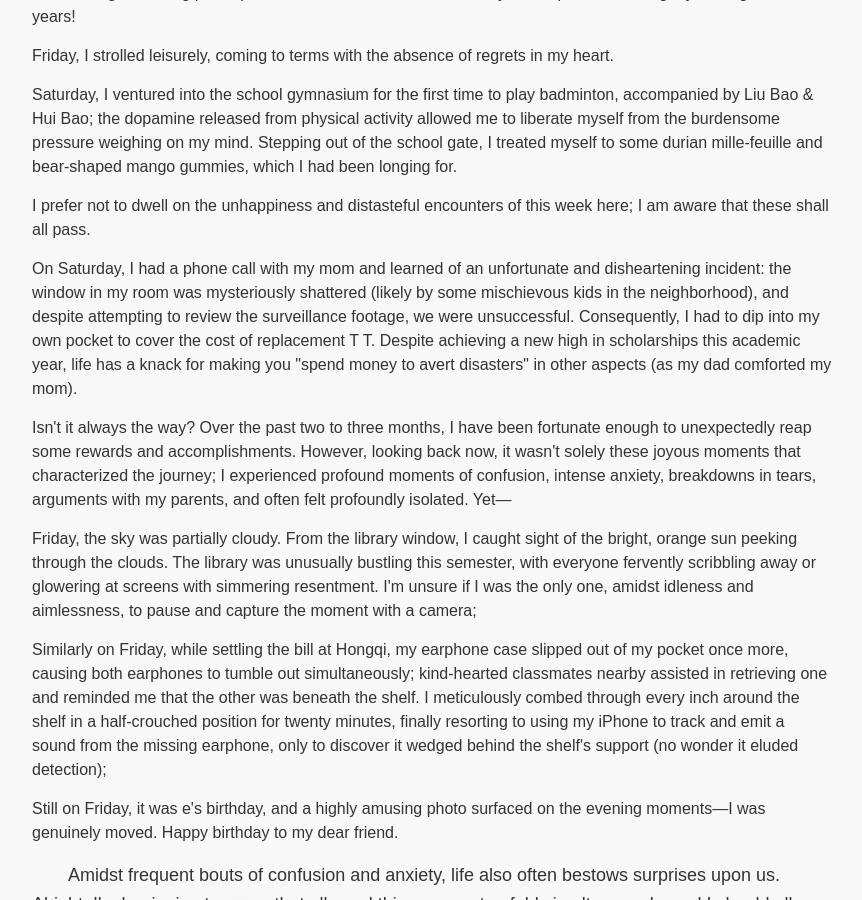
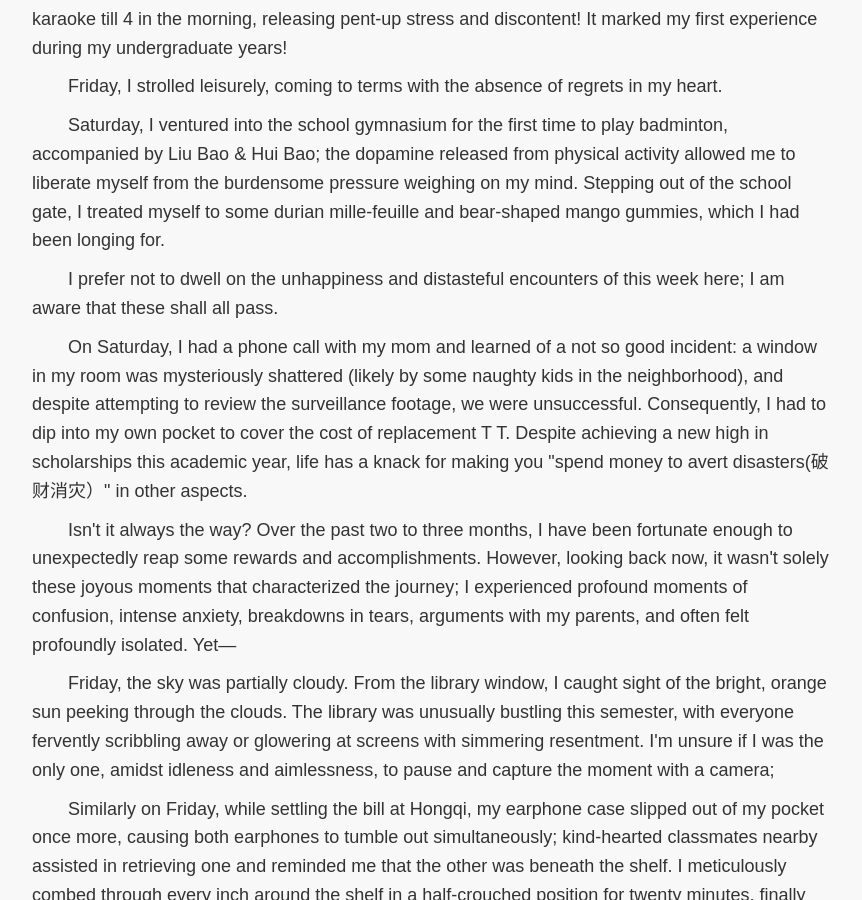
Before and after one commit to x1in-rain/x1in-rain.github.io, a Jekyll site: the page built from _posts/2023-10-15-【归档】好吧，我应该接受所有好事不能同时发生.md, in a window 1280 px wide and 900 px high, scrolled down 982 px. Shown: the whole window, without its empty margins (208-1070 px from the left). Built offline with Jekyll 4.4.1, drawn with Linux system fonts in a browser that asks for light colours.

Commit message:
Update 2023-10-15-【归档】好吧，我应该接受所有好事不能同时发生.md

```diff
--- a/_posts/2023-10-15-【归档】好吧，我应该接受所有好事不能同时发生.md
+++ b/_posts/2023-10-15-【归档】好吧，我应该接受所有好事不能同时发生.md
@@ -72,21 +72,29 @@
     <td>keep</td>
   </tr>
 </table>
+<p>On Monday, it was Liu's birthday. We had stealthily ordered a cake for her, but alas, the surprise was spoiled as the message ended up in the wrong group, and she found out in advance.</p>
 
-<ul>
-  <li>On Monday, it was Liu's birthday. We had stealthily ordered a cake for her, but alas, the surprise was spoiled as the message ended up in the wrong group, and she found out in advance.</li>
-  <li>Tuesday was rather overcast, with gloomy weather prevailing.</li>
-  <li>On October 11th, Wednesday, after enduring a prolonged period of confusion and exertion, a glimmer of insight finally dawned upon me. I marked this day as significant. I labeled it as an "epiphany," earnestly hoping that this revelation wasn't too belated and that I could glean further understanding and progress through diligent effort, communication, and perseverance.</li>
-  <li>Thursday, accompanied by Liu Bao & Chen Y, we set off at ten to indulge in Haidilao! We sang karaoke till 4 in the morning, releasing pent-up stress and discontent! It marked my first experience during my undergraduate years!</li>
-  <li>Friday, I strolled leisurely, coming to terms with the absence of regrets in my heart.</li>
-  <li>Saturday, I ventured into the school gymnasium for the first time to play badminton, accompanied by Liu Bao & Hui Bao; the dopamine released from physical activity allowed me to liberate myself from the burdensome pressure weighing on my mind. Stepping out of the school gate, I treated myself to some durian mille-feuille and bear-shaped mango gummies, which I had been longing for.</li>
-  <li>I prefer not to dwell on the unhappiness and distasteful encounters of this week here; I am aware that these shall all pass.</li>
-  <li>On Saturday, I had a phone call with my mom and learned of an unfortunate and disheartening incident: the window in my room was mysteriously shattered (likely by some mischievous kids in the neighborhood), and despite attempting to review the surveillance footage, we were unsuccessful. Consequently, I had to dip into my own pocket to cover the cost of replacement T T. Despite achieving a new high in scholarships this academic year, life has a knack for making you "spend money to avert disasters" in other aspects (as my dad comforted my mom).</li>
-  <li>Isn't it always the way? Over the past two to three months, I have been fortunate enough to unexpectedly reap some rewards and accomplishments. However, looking back now, it wasn't solely these joyous moments that characterized the journey; I experienced profound moments of confusion, intense anxiety, breakdowns in tears, arguments with my parents, and often felt profoundly isolated. Yet—</li>
-  <li>Friday, the sky was partially cloudy. From the library window, I caught sight of the bright, orange sun peeking through the clouds. The library was unusually bustling this semester, with everyone fervently scribbling away or glowering at screens with simmering resentment. I'm unsure if I was the only one, amidst idleness and aimlessness, to pause and capture the moment with a camera;</li>
-  <li>Similarly on Friday, while settling the bill at Hongqi, my earphone case slipped out of my pocket once more, causing both earphones to tumble out simultaneously; kind-hearted classmates nearby assisted in retrieving one and reminded me that the other was beneath the shelf. I meticulously combed through every inch around the shelf in a half-crouched position for twenty minutes, finally resorting to using my iPhone to track and emit a sound from the missing earphone, only to discover it wedged behind the shelf's support (no wonder it eluded detection);</li>
-  <li>Still on Friday, it was e's birthday, and a highly amusing photo surfaced on the evening moments—I was genuinely moved. Happy birthday to my dear friend.</li>
-</ul>
+<p>Tuesday was rather overcast, with gloomy weather prevailing.</p>
+
+<p>On October 11th, Wednesday, after enduring a prolonged period of confusion and exertion, a glimmer of insight finally dawned upon me. I marked this day as significant. I labeled it as an "epiphany," earnestly hoping that this revelation wasn't too belated and that I could glean further understanding and progress through diligent effort, communication, and perseverance.</p>
+
+<p>Thursday, accompanied by Liu Bao & Chen Y, we set off at ten to indulge in Haidilao! We sang karaoke till 4 in the morning, releasing pent-up stress and discontent! It marked my first experience during my undergraduate years!</p>
+
+<p>Friday, I strolled leisurely, coming to terms with the absence of regrets in my heart.</p>
+
+<p>Saturday, I ventured into the school gymnasium for the first time to play badminton, accompanied by Liu Bao & Hui Bao; the dopamine released from physical activity allowed me to liberate myself from the burdensome pressure weighing on my mind. Stepping out of the school gate, I treated myself to some durian mille-feuille and bear-shaped mango gummies, which I had been longing for.</p>
+
+<p>I prefer not to dwell on the unhappiness and distasteful encounters of this week here; I am aware that these shall all pass.</p>
+
+<p>On Saturday, I had a phone call with my mom and learned of a not so good incident: a window in my room was mysteriously shattered (likely by some naughty kids in the neighborhood), and despite attempting to review the surveillance footage, we were unsuccessful. Consequently, I had to dip into my own pocket to cover the cost of replacement T T. Despite achieving a new high in scholarships this academic year, life has a knack for making you "spend money to avert disasters(破财消灾）" in other aspects.</p>
+
+<p>Isn't it always the way? Over the past two to three months, I have been fortunate enough to unexpectedly reap some rewards and accomplishments. However, looking back now, it wasn't solely these joyous moments that characterized the journey; I experienced profound moments of confusion, intense anxiety, breakdowns in tears, arguments with my parents, and often felt profoundly isolated. Yet—</p>
+
+<p>Friday, the sky was partially cloudy. From the library window, I caught sight of the bright, orange sun peeking through the clouds. The library was unusually bustling this semester, with everyone fervently scribbling away or glowering at screens with simmering resentment. I'm unsure if I was the only one, amidst idleness and aimlessness, to pause and capture the moment with a camera;</p>
+
+<p>Similarly on Friday, while settling the bill at Hongqi, my earphone case slipped out of my pocket once more, causing both earphones to tumble out simultaneously; kind-hearted classmates nearby assisted in retrieving one and reminded me that the other was beneath the shelf. I meticulously combed through every inch around the shelf in a half-crouched position for twenty minutes, finally resorting to using my iPhone to track and emit a sound from the missing earphone, only to discover it wedged behind the shelf's support (no wonder it eluded detection);</p>
+
+<p>Still on Friday, it was e's birthday, and a highly amusing photo surfaced on the evening moments—I was genuinely moved. Happy birthday to my dear friend.</p>
 
 <p>
 Amidst frequent bouts of confusion and anxiety, life also often bestows surprises upon us. Alright, I'm beginning to grasp that all good things cannot unfold simultaneously, and I should allow room for disappointment and sadness to accompany the blessings; I should acknowledge that not all efforts yield immediate results, and that rewards aren't necessarily instantaneous despite my endeavors;
```
